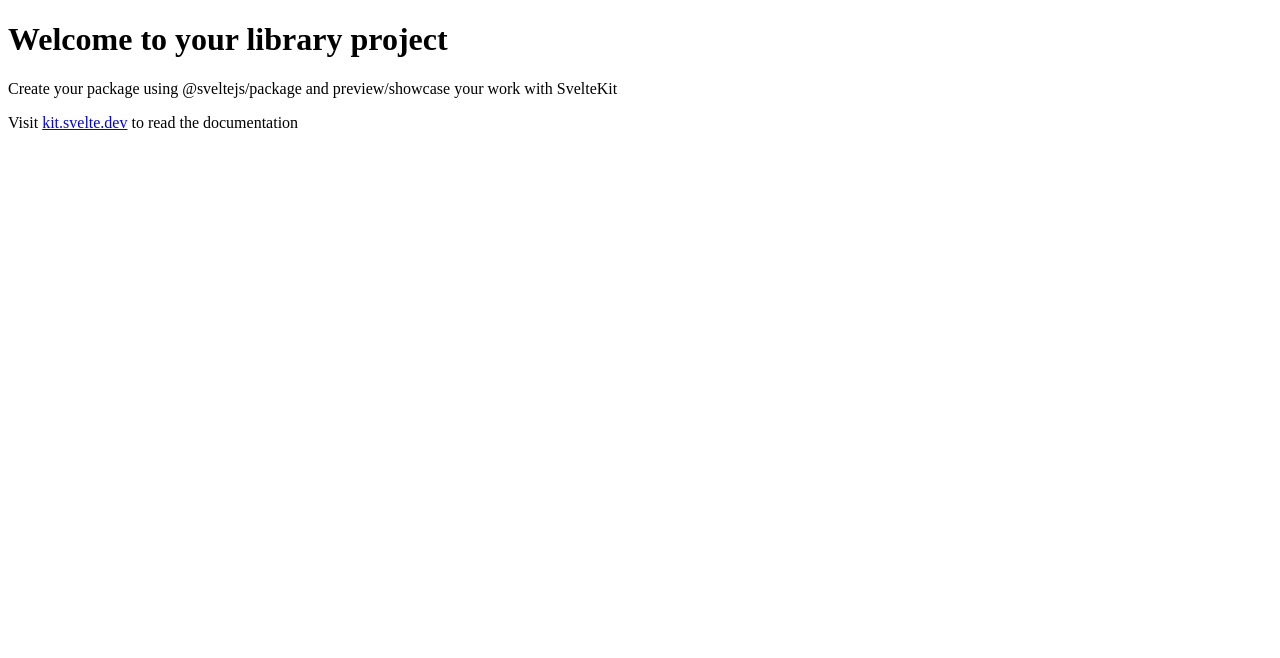
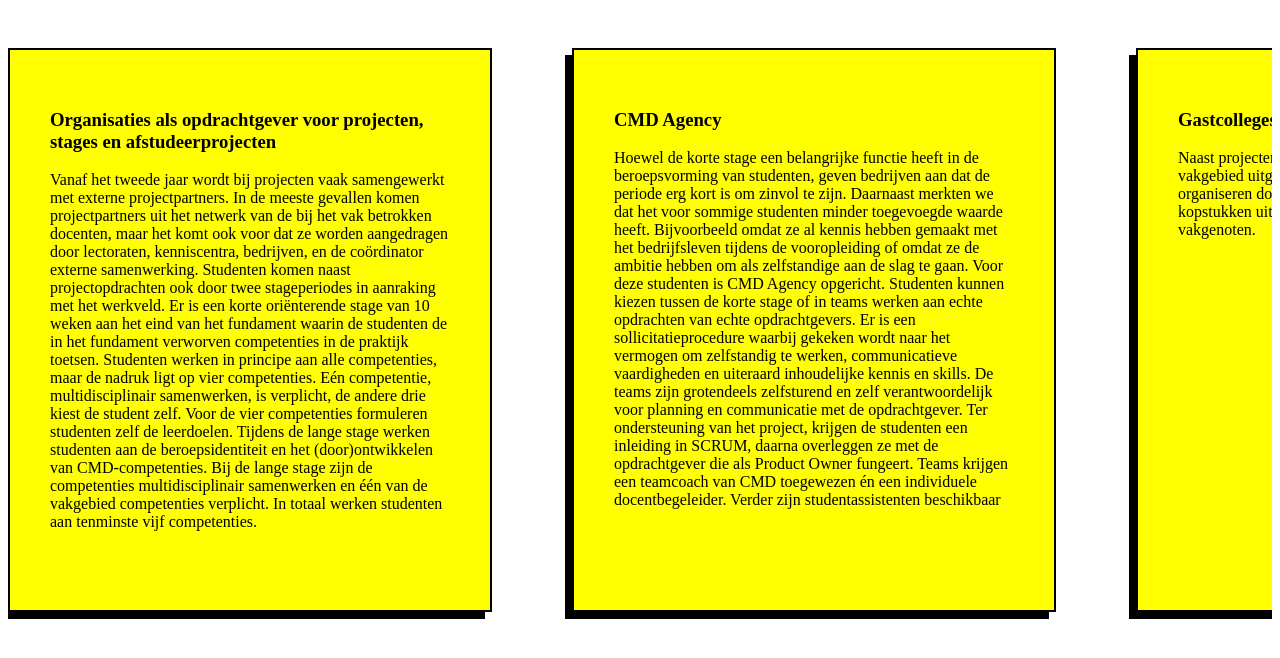
Before and after one commit to DaanKorver/cmd-midterm-components, a SvelteKit app: page / in a window 1280 px wide. Shown: the top 658 px of the page. Built offline with nearby package versions, Linux system fonts and the light colour scheme.

Commit message:
base setup carousel

```diff
--- /dev/null
+++ b/src/lib/components/Carousel.svelte
@@ -0,0 +1,91 @@
+<script>
+</script>
+
+   <main>
+    <section class="carousel">
+       <section class="carousel-card-body">
+
+         <div class="card">
+            <h1> Organisaties als opdrachtgever voor projecten, stages en afstudeerprojecten</h1>
+            <p>Vanaf het tweede jaar wordt bij projecten vaak samengewerkt met externe projectpartners. In de meeste gevallen komen projectpartners uit het netwerk van de bij het vak betrokken docenten, maar het komt ook voor dat ze worden aangedragen door lectoraten, kenniscentra, bedrijven, en de coördinator externe samenwerking.
+               Studenten komen naast projectopdrachten ook door twee stageperiodes in aanraking met het werkveld. Er is een korte oriënterende stage van 10 weken aan het eind van het fundament waarin de studenten de in het fundament verworven competenties in de praktijk toetsen. Studenten werken in principe aan alle competenties,
+               maar de nadruk ligt op vier competenties. Eén competentie, multidisciplinair samenwerken, is verplicht, de andere drie kiest de student zelf. Voor de vier competenties formuleren studenten zelf de leerdoelen. Tijdens de lange stage werken studenten aan de beroepsidentiteit en het (door)ontwikkelen van CMD-competenties. Bij de lange stage zijn de competenties multidisciplinair samenwerken en één van de vakgebied competenties verplicht. In totaal werken studenten aan tenminste vijf competenties.
+            </p>
+         </div>
+
+         <div class="card">
+            <h1>CMD Agency</h1>
+            <p>Hoewel de korte stage een belangrijke functie heeft in de beroepsvorming van studenten, geven bedrijven aan dat de periode erg kort is om zinvol te zijn. Daarnaast merkten we dat het voor sommige studenten minder toegevoegde waarde heeft. Bijvoorbeeld omdat ze al kennis hebben gemaakt met het bedrijfsleven tijdens de vooropleiding of omdat ze de ambitie hebben om als zelfstandige aan de slag te gaan. Voor deze studenten is CMD Agency opgericht. Studenten kunnen kiezen tussen de korte stage of in teams werken aan echte opdrachten van echte opdrachtgevers. Er is een sollicitatieprocedure waarbij gekeken wordt naar het vermogen om zelfstandig te werken, communicatieve vaardigheden en uiteraard inhoudelijke kennis en skills.
+               De teams zijn grotendeels zelfsturend en zelf verantwoordelijk voor planning en communicatie met de opdrachtgever. Ter ondersteuning van het project, krijgen de studenten een inleiding in SCRUM, daarna overleggen ze met de opdrachtgever die als Product Owner fungeert. Teams krijgen een teamcoach van CMD toegewezen én een individuele docentbegeleider. Verder zijn studentassistenten beschikbaar
+            </p>
+         </div>
+
+         <div class="card">
+            <h1>Gastcolleges</h1>
+            <p>Naast projecten en stages worden regelmatig experts uit het vakgebied uitgenodigd om een gastcollege te verzorgen. Ook organiseren docenten ICONS: een lezingenreeks door kopstukken uit de industrie voor studenten, docenten en vakgenoten.
+            </p>
+         </div>
+
+         <div class="card">
+            <h1>Opleidingsadviesraad</h1>
+            <p>Een belangrijke schakel met het beroepenveld is de Opleidingsadviesraad (OAR). De OAR heeft een adviserende rol op strategisch (bijv. ontwikkelingen in het vakgebieden daarbuiten) en inhoudelijk gebied (bijv. eindkwalificaties van CMD studenten, invulling curriculum). Na de vorige accreditatie is, samen met docenten en de huidige leden, gekeken naar de opzet van de OAR, wat leidde tot een nieuwe vorm en aangepaste samenstelling. Voor wat betreft de samenstelling zijn strategische keuzes gemaakt. Van een aantal leden is afscheid genomen, daarvoor in de plaats zijn organisaties gekomen die meer aansluiten en die bij voorkeur affiniteit hebben met de kernwaarden van de HvA. De huidige samenstelling van de OAR is hier te bekijken. Er is nog ruimte voor 1 of 2, bij voorkeur non-profit, organisaties.
+            </p>
+         </div>
+
+         <div class="card">
+            <h1>Partners in Education</h1>
+            <p>De wens van een aantal bedrijven om een meer structurele en langdurige samenwerking met CMD Amsterdam te hebben heeft geleid tot een nieuw initiatief: Partners in Education (PiE). De missie van PiE is om de samenwerking met (internationale) externe partijen en interne stakeholders op een professionele, efficiënte en duurzame wijze vorm te geven. We willen externe partijen (o.a. werkveld en onderwijspartners) laten zien dat wij (duurzame) samenwerking hoog op de agenda hebben staan. Door vanuit PiE organisatorische en administratieve ondersteuning te bieden aan interne stakeholders (o.a. docenten en medewerkers) krijgen zij meer tijd om inhoudelijk hun onderwijs vorm te geven.
+            </p>
+         </div>
+
+       </section>
+
+    </section>
+</main>
+<style>
+
+    .carousel-card-body{
+      display: grid;
+      scroll-snap-type: x mandatory;
+      overflow-x: scroll;
+
+      grid: auto / auto-flow max-content;
+      grid-gap: 5em;
+      align-items: center;
+      padding: 2.5em;
+      scroll-snap-type:mandatory ;
+    }
+
+    .card{
+      scroll-snap-align: start;
+      width: 25em;
+      height: 30em;
+      padding: 2.5em;
+      border: 2px solid black;
+      box-shadow: -7px 7px 0px 0px #000;
+      background-color: yellow;
+    }
+/* width */
+::-webkit-scrollbar {
+  width: 10px;
+}
+
+/* Track */
+::-webkit-scrollbar-track {
+  border: 1px solid #000;
+
+
+}
+
+/* Handle */
+::-webkit-scrollbar-thumb {
+  background: #000;
+}
+
+/* Handle on hover */
+::-webkit-scrollbar-thumb:hover {
+  background: rgb(255, 251, 0);
+}
+
+
+</style>
--- a/src/routes/+page.svelte
+++ b/src/routes/+page.svelte
@@ -1,3 +1,6 @@
-<h1>Welcome to your library project</h1>
-<p>Create your package using @sveltejs/package and preview/showcase your work with SvelteKit</p>
-<p>Visit <a href="https://kit.svelte.dev">kit.svelte.dev</a> to read the documentation</p>
+<script>
+	import Carousel from "../lib/components/Carousel.svelte";
+
+</script>
+
+<Carousel></Carousel>
```
Also changed, not shown: 1 other file (tests, documents, lock files or other folders).
